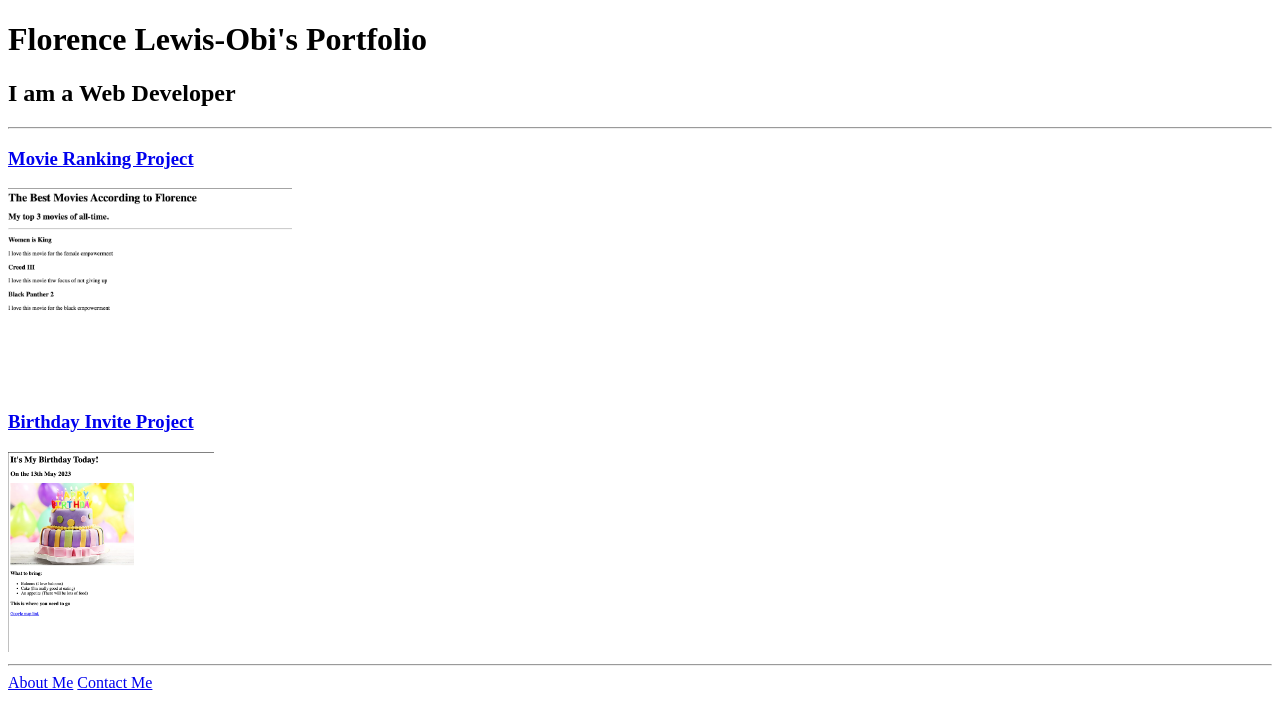
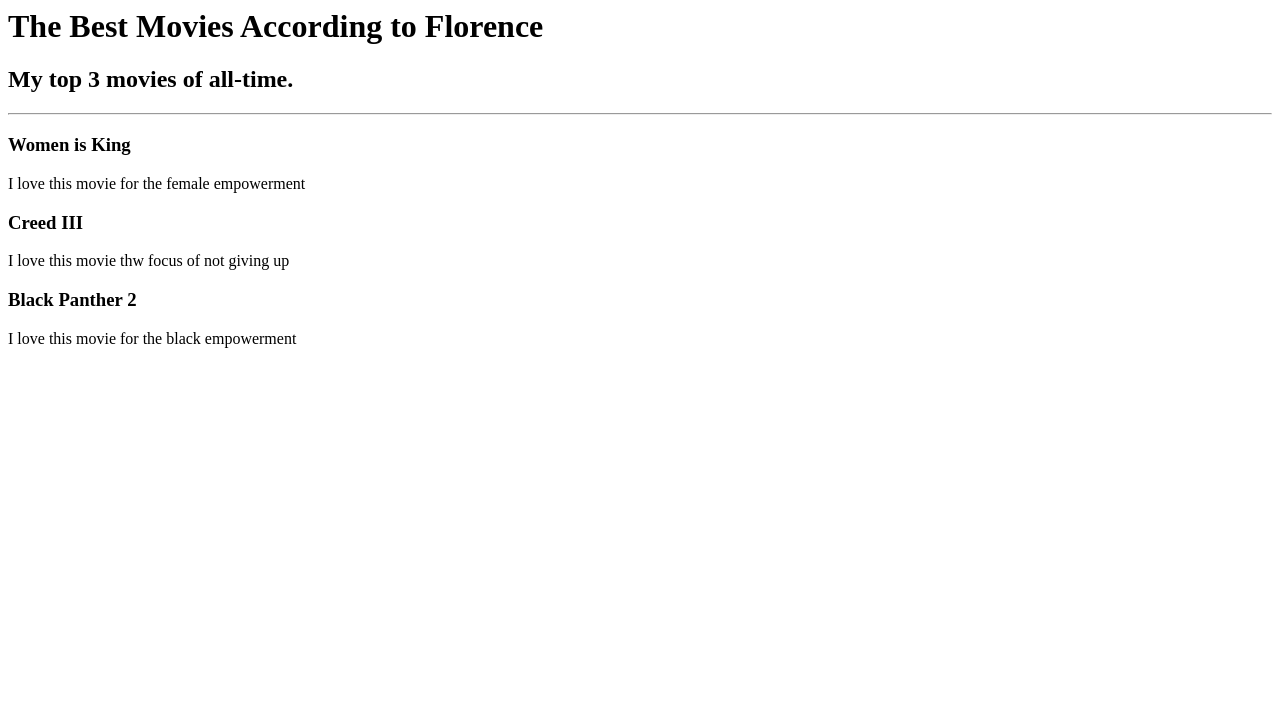
Before and after one commit to flolewisobi/html-portfolio, a plain HTML site: page index.html in a window 1280 px wide. Drawn offline with Linux system fonts and the light colour scheme.

Commit message:
Add files via upload

```diff
--- a/index.html
+++ b/index.html
@@ -1,22 +1,12 @@
-<!DOCTYPE html>
-<html lang="en">
+<!-- Write your code below -->
+<h1>The Best Movies According to Florence</h1>
+<h2>My top 3 movies of all-time.</h2>
 
-<head>
- <meta charset="UTF-8">
- <title>Florence Lewis-Obi's Portfolio</title>
-</head>
+<hr />
 
-<body>
- <h1>Florence Lewis-Obi's Portfolio</h1>
- <h2>I am a Web Developer</h2>
- <hr />
- <h3><a href="../2.4 Movie Ranking Project/index.html">Movie Ranking Project</h3>
- <img src="./assets/images/Screenshot 2023-05-14 at 17.33.20.png" height="200" alt="List of top 3 movies of all time"/>
- <h3><a href="../3.4 Birthday Invite Project/index.html">Birthday Invite Project</h3>
- <img src="./assets/images/Screenshot 2023-05-14 at 17.34.09.png" height="200" alt="My birthday invitation"/>
- <hr />
- <a href="./public/about.html">About Me</a>
- <a href="./public/contact.html">Contact Me</a>
-</body>
-
-</html>
+<h3>Women is King</h3>
+<p>I love this movie for the female empowerment</p>
+<h3>Creed III</h3>
+<p>I love this movie thw focus of not giving up</p>
+<h3>Black Panther 2</h3>
+<p>I love this movie for the black empowerment</p>
```
